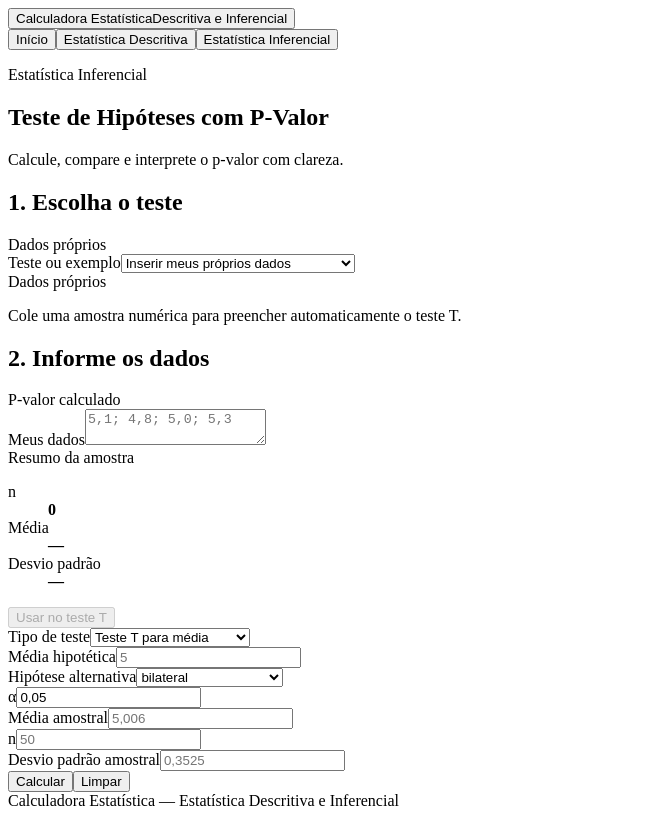
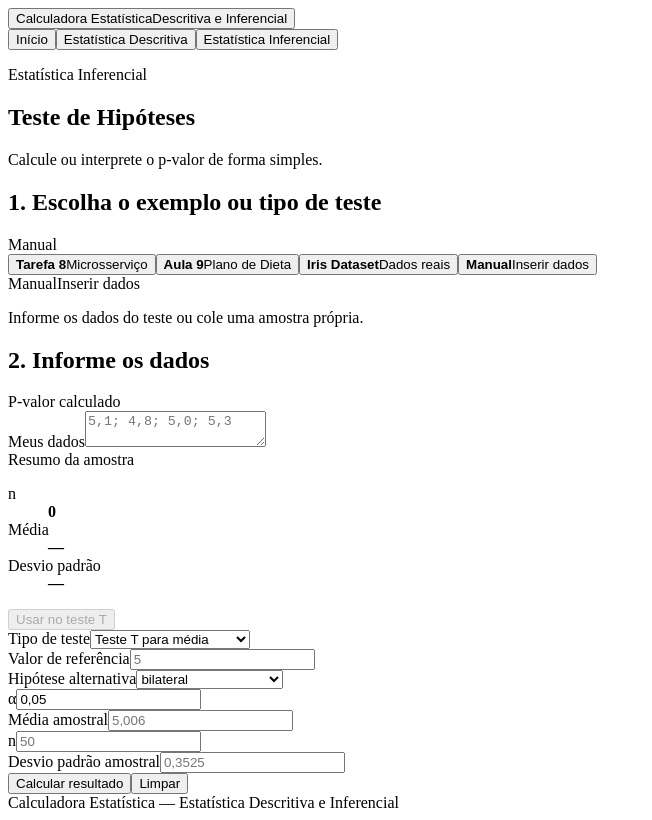
Before and after one commit to mavelynleme/estatistica-inferencial, a React (Vite) app: page / in a window 1280 px wide. Both pictures are taken after a click on the button "Estatística Inferencial". Shown: the whole page, without its empty margins (0-652 px from the left). Built offline with nearby package versions, Linux system fonts and the light colour scheme; the HTML template or start-up script is replaced by a standard one.

Commit message:
refactor: simplify inferential page layout

```diff
--- a/src/components/inferential/ExampleSelector.jsx
+++ b/src/components/inferential/ExampleSelector.jsx
@@ -1,17 +1,32 @@
 import { hypothesisExamples } from '../../data/hypothesisExamples'
 import { formatNumber } from '../../utils/hypothesisTests'
 
-const optionOrder = [
-  'tarefa-8-microsservico',
-  'aula-9-plano-dieta',
-  'iris-dataset',
+const choices = [
+  {
+    id: 'tarefa-8-microsservico',
+    title: 'Tarefa 8',
+    subtitle: 'Microsserviço',
+    helper: 'Verifica se o tempo médio do microsserviço ficou menor que 150 ms.',
+  },
+  {
+    id: 'aula-9-plano-dieta',
+    title: 'Aula 9',
+    subtitle: 'Plano de Dieta',
+    helper: 'Analisa se a perda média de peso é diferente de 5 kg.',
+  },
+  {
+    id: 'iris-dataset',
+    title: 'Iris Dataset',
+    subtitle: 'Dados reais',
+    helper: 'Usa dados públicos da flor Iris setosa para um teste t.',
+  },
+  {
+    id: 'manual',
+    title: 'Manual',
+    subtitle: 'Inserir dados',
+    helper: 'Informe os dados do teste ou cole uma amostra própria.',
+  },
 ]
-
-function shortTitle(example) {
-  if (example.id === 'tarefa-8-microsservico') return 'Tarefa 8 — Microsserviço'
-  if (example.id === 'iris-dataset') return 'Dados públicos reais — Iris Dataset'
-  return example.title
-}
 
 export function ExampleSelector({
   selectedExampleId,
@@ -27,62 +42,57 @@ export function ExampleSelector({
   const selectedExample = hypothesisExamples.find(
     (example) => example.id === selectedExampleId,
   )
-  const orderedExamples = optionOrder
-    .map((id) => hypothesisExamples.find((example) => example.id === id))
-    .filter(Boolean)
+  const selectedChoice =
+    choices.find((choice) => choice.id === selectedOption) || choices[3]
 
-  const handleChange = (event) => {
-    const value = event.target.value
-    if (value === 'manual') {
+  const selectChoice = (id) => {
+    if (id === 'manual') {
       onSelectManual()
       return
     }
 
-    const example = hypothesisExamples.find((item) => item.id === value)
+    const example = hypothesisExamples.find((item) => item.id === id)
     if (example) onSelectExample(example)
   }
 
   return (
     <section className="flow-section">
       <div className="flow-heading">
-        <h2>1. Escolha o teste</h2>
+        <h2>1. Escolha o exemplo ou tipo de teste</h2>
         <span className="soft-badge">
           {selectedExample?.mode === 'given-p-value'
             ? 'P-valor informado'
             : selectedOption === 'manual'
-              ? 'Dados próprios'
+              ? 'Manual'
               : 'P-valor calculado'}
         </span>
       </div>
 
-      <div className="selector-card">
-        <div className="field">
-          <label htmlFor="exampleSelect">Teste ou exemplo</label>
-          <select id="exampleSelect" value={selectedOption} onChange={handleChange}>
-            {orderedExamples.map((example) => (
-              <option key={example.id} value={example.id}>
-                {shortTitle(example)}
-              </option>
+      <div className="choice-grid" role="list">
+        {choices.map((choice) => (
+          <button
+            className={`choice-card ${selectedOption === choice.id ? 'active' : ''}`}
+            key={choice.id}
+            type="button"
+            onClick={() => selectChoice(choice.id)}
+          >
+            <strong>{choice.title}</strong>
+            <span>{choice.subtitle}</span>
+          </button>
         ))}
-            <option value="manual">Inserir meus próprios dados</option>
-          </select>
       </div>
 
-        {selectedExample ? (
-          <div className="helper-card">
+      <div className="helper-card compact-helper">
         <div className="example-meta">
-              <span className="badge">{selectedExample.sourceLabel}</span>
-              <span className="soft-badge">
-                {selectedExample.mode === 'given-p-value'
-                  ? 'P-valor informado'
-                  : 'P-valor calculado'}
-              </span>
-              {selectedExample.sourceLabel.toLowerCase().includes('uci') ? (
+          <span className="badge">{selectedChoice.title}</span>
+          <span className="soft-badge">{selectedChoice.subtitle}</span>
+          {selectedExample?.sourceLabel?.toLowerCase().includes('uci') ? (
             <span className="soft-badge">Dados públicos</span>
           ) : null}
         </div>
-            <p>{selectedExample.description}</p>
-            {selectedExample.id === 'iris-dataset' ? (
+        <p>{selectedChoice.helper}</p>
+
+        {selectedExample?.id === 'iris-dataset' ? (
           <div className="iris-loader">
             <div className="iris-actions">
               <button
@@ -116,8 +126,8 @@ export function ExampleSelector({
 
             {irisDataStatus === 'fallback' ? (
               <p className="status-text warning">
-                    Não foi possível carregar a fonte externa. Usando dados
-                    públicos pré-carregados.
+                Não foi possível carregar a fonte externa. Usando dados públicos
+                pré-carregados.
               </p>
             ) : null}
 
@@ -152,13 +162,6 @@ export function ExampleSelector({
           </div>
         ) : null}
       </div>
-        ) : (
-          <div className="helper-card">
-            <span className="soft-badge">Dados próprios</span>
-            <p>Cole uma amostra numérica para preencher automaticamente o teste T.</p>
-          </div>
-        )}
-      </div>
     </section>
   )
 }
--- a/src/components/inferential/HypothesisResult.jsx
+++ b/src/components/inferential/HypothesisResult.jsx
@@ -30,13 +30,14 @@ export function HypothesisResult({ result }) {
   const decisionClass = result.decision.rejectNull ? 'decision-reject' : 'decision-keep'
 
   return (
+    <>
       <section className="flow-section result-section">
         <div className="flow-heading">
           <h2>3. Resultado</h2>
           <span className="soft-badge">Interpretação final</span>
         </div>
 
-      <article className="compact-result-card">
+        <article className="compact-result-card prominent-result">
           <div className="result-metrics">
             <div>
               <span>p-valor</span>
@@ -58,20 +59,27 @@ export function HypothesisResult({ result }) {
             <p>{result.interpretation}</p>
           </div>
         </article>
+      </section>
+
+      <section className="flow-section technical-section">
+        <div className="flow-heading">
+          <h2>Detalhes técnicos</h2>
+          <span className="soft-badge">Colapsados</span>
+        </div>
 
         <div className="details-stack">
-        <ResultDetail title="Ver hipóteses">
+          <ResultDetail title="Hipóteses">
             <div className="hypotheses">
               <span>{result.hypotheses.nullHypothesis}</span>
               <span>{result.hypotheses.alternativeHypothesis}</span>
             </div>
           </ResultDetail>
 
-        <ResultDetail title="Ver dados utilizados">
+          <ResultDetail title="Dados utilizados">
             <DataRows rows={result.dataRows} />
           </ResultDetail>
 
-        <ResultDetail title="Ver estatística de teste">
+          <ResultDetail title="Estatística de teste">
             {result.statisticLabel === 'Não se aplica' ? (
               <p>Não se aplica, pois este exercício já informa o p-valor.</p>
             ) : (
@@ -87,20 +95,26 @@ export function HypothesisResult({ result }) {
             )}
           </ResultDetail>
 
-        <ResultDetail title="Ver fórmula">
+          <ResultDetail title="Fórmula">
             <p>{result.formula}</p>
           </ResultDetail>
 
-        <ResultDetail title="Ver regra de decisão">
+          <ResultDetail title="Regra de decisão">
             <p>Se p-valor ≤ α, rejeita-se H₀.</p>
             <p>Se p-valor &gt; α, não se rejeita H₀.</p>
           </ResultDetail>
 
-        <ResultDetail title="Ver erro Tipo I e Tipo II">
+          <ResultDetail title="Erro Tipo I e Tipo II">
             <p>{result.typeIExplanation}</p>
             <p>{result.typeIIExplanation}</p>
           </ResultDetail>
+
+          <ResultDetail title="Fonte">
+            <p>{result.sourceLabel || 'Preenchimento manual'}</p>
+            {result.exampleTitle ? <p>{result.exampleTitle}</p> : null}
+          </ResultDetail>
         </div>
       </section>
+    </>
   )
 }
--- a/src/components/inferential/HypothesisTestCalculator.jsx
+++ b/src/components/inferential/HypothesisTestCalculator.jsx
@@ -338,6 +338,8 @@ export function HypothesisTestCalculator() {
       }),
       typeIExplanation: example?.typeIExplanation || getDefaultTypeI(targetForm),
       typeIIExplanation: example?.typeIIExplanation || getDefaultTypeII(targetForm),
+      sourceLabel: example?.sourceLabel,
+      exampleTitle: example?.title,
     }
 
     resultObject.dataRows = buildRows(targetForm, resultObject)
@@ -369,11 +371,11 @@ export function HypothesisTestCalculator() {
   return (
     <>
       <section className="inferential-minimal">
-        <div className="page-section narrow-flow">
+        <div className="page-section inferential-page">
           <div className="minimal-page-heading">
             <p className="eyebrow">Estatística Inferencial</p>
-            <h1>Teste de Hipóteses com P-Valor</h1>
-            <p>Calcule, compare e interprete o p-valor com clareza.</p>
+            <h1>Teste de Hipóteses</h1>
+            <p>Calcule ou interprete o p-valor de forma simples.</p>
           </div>
 
           <ExampleSelector
@@ -428,7 +430,7 @@ export function HypothesisTestCalculator() {
 
                 <div className="field">
                   <label htmlFor="hypothesizedValue">
-                    {form.parameter === 'p' ? 'Proporção hipotética' : 'Média hipotética'}
+                    Valor de referência
                   </label>
                   <input
                     id="hypothesizedValue"
@@ -570,7 +572,7 @@ export function HypothesisTestCalculator() {
 
               <div className="form-actions">
                 <button className="primary-button" type="submit">
-                  Calcular
+                  Calcular resultado
                 </button>
                 <button
                   className="secondary-button"
--- a/src/styles/global.css
+++ b/src/styles/global.css
@@ -254,8 +254,9 @@ button.primary,
   padding: 28px 0 14px;
 }
 
-.narrow-flow {
-  max-width: 920px;
+.narrow-flow,
+.inferential-page {
+  max-width: 1080px;
 }
 
 .eyebrow {
@@ -405,6 +406,47 @@ button.primary,
 .manual-inline-card {
   display: grid;
   gap: 16px;
+}
+
+.choice-grid {
+  display: grid;
+  grid-template-columns: repeat(4, minmax(0, 1fr));
+  gap: 12px;
+  margin-bottom: 16px;
+}
+
+.choice-card {
+  display: grid;
+  gap: 6px;
+  min-height: 94px;
+  align-content: center;
+  justify-items: start;
+  border: 1px solid var(--border-soft);
+  border-radius: 18px;
+  background: rgba(15, 23, 42, 0.62);
+  color: var(--text-main);
+  padding: 16px;
+  text-align: left;
+}
+
+.choice-card:hover,
+.choice-card.active {
+  border-color: rgba(34, 197, 94, 0.42);
+  background: var(--accent-soft);
+}
+
+.choice-card strong {
+  color: var(--text-main);
+  font-size: 1rem;
+}
+
+.choice-card span {
+  color: var(--text-muted);
+  font-size: 0.9rem;
+}
+
+.compact-helper {
+  margin-top: 0;
 }
 
 .helper-card {
@@ -643,6 +685,13 @@ select option {
   scroll-margin-top: 96px;
 }
 
+.prominent-result {
+  border-color: rgba(34, 197, 94, 0.34);
+  background:
+    radial-gradient(circle at top right, rgba(34, 197, 94, 0.16), transparent 18rem),
+    linear-gradient(180deg, rgba(30, 41, 59, 0.98), rgba(15, 23, 42, 0.98));
+}
+
 .result-metrics {
   display: grid;
   grid-template-columns: repeat(2, minmax(0, 1fr));
@@ -707,7 +756,6 @@ select option {
 .details-stack {
   display: grid;
   gap: 10px;
-  margin-top: 16px;
 }
 
 .detail-panel {
@@ -754,6 +802,7 @@ select option {
 @media (max-width: 860px) {
   .header-inner,
   .option-grid,
+  .choice-grid,
   .form-grid,
   .result-grid,
   .examples-grid,
```
Lines whose indentation alone changed are shown as unchanged.
